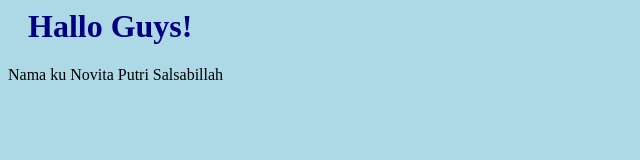
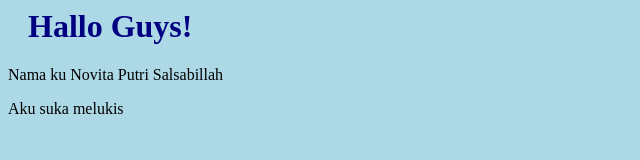
Before and after one commit to novitaputrisalsabillah/halo-dunia, a plain HTML site: page index.html in a window 1280 px wide. Shown: the whole page, without its empty margins (0-640 px from the left). Drawn offline with Linux system fonts and the light colour scheme.

Commit message:
Update file index.html dengan ditambahkan baris baru

```diff
--- a/index.html
+++ b/index.html
@@ -7,6 +7,7 @@
 
 <h1>Hallo Guys!</h1>
 <P>Nama ku Novita Putri Salsabillah</P>
+<P>Aku suka melukis</P>
 
 </body>
 </html>
```
